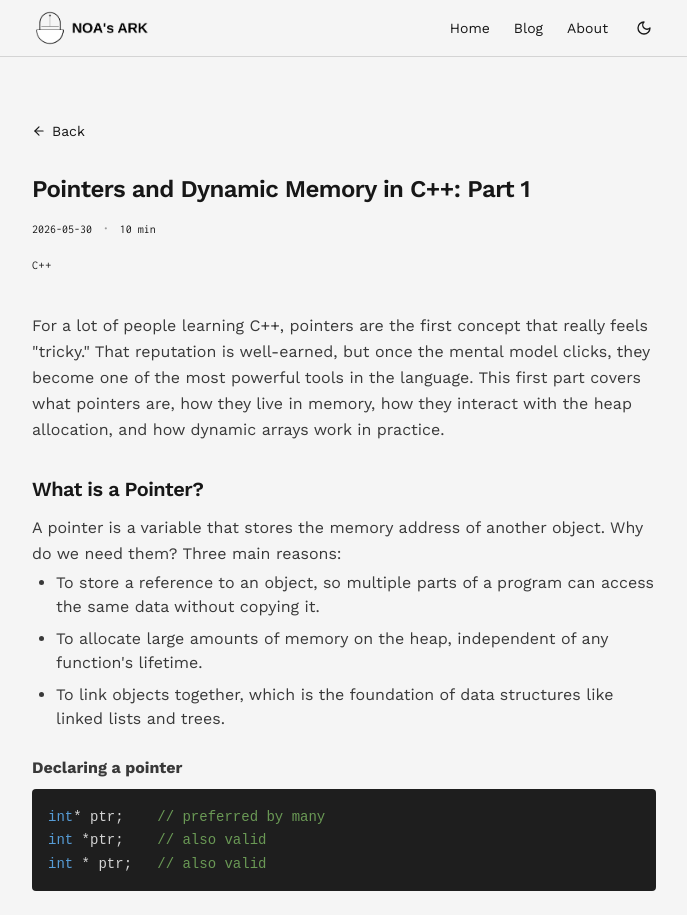
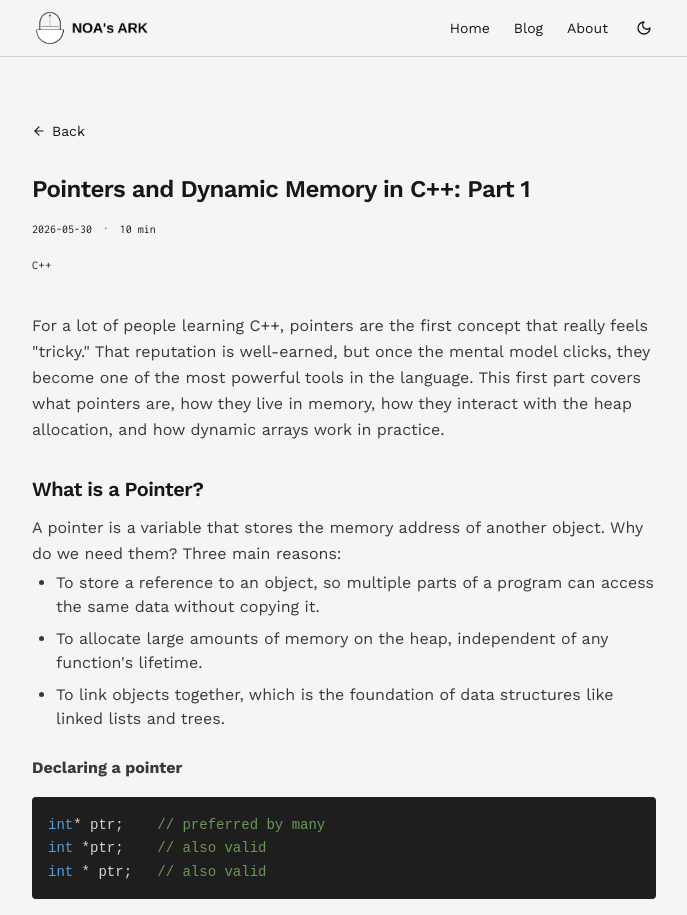
Before and after one commit to n0as-ark/logbook, a React (Vite) app: page /logbook/blog/pointers-and-dynamic-memory-in-cpp-part1 in a window 1280 px wide. Shown: the top 915 px of the page, without its empty margins (296-983 px from the left). Built offline with nearby package versions, Linux system fonts and the light colour scheme; the HTML template or start-up script is replaced by a standard one.

Commit message:
Update BlogPost.tsx

```diff
--- a/src/pages/BlogPost.tsx
+++ b/src/pages/BlogPost.tsx
@@ -73,7 +73,7 @@ const BlogPost = () => {
           <pre key={key++}
             className={isCoded ? "" : "prose-blog"}
             style={isCoded
-              ? { background: "#1E1E1E", padding: "1rem", borderRadius: "4px", overflowX: "auto", marginBottom: "1.5rem", marginTop: "0.5rem"}
+              ? { background: "#1E1E1E", padding: "1rem", borderRadius: "4px", overflowX: "auto", marginBottom: "1.5rem", marginTop: "1rem"}
               : undefined}>
             <code style={isCoded ? { fontFamily: "monospace", fontSize: "0.875rem", lineHeight: "1.6", color: "#D4D4D4" } : {}}
               dangerouslySetInnerHTML={{ __html: content }} />
```
